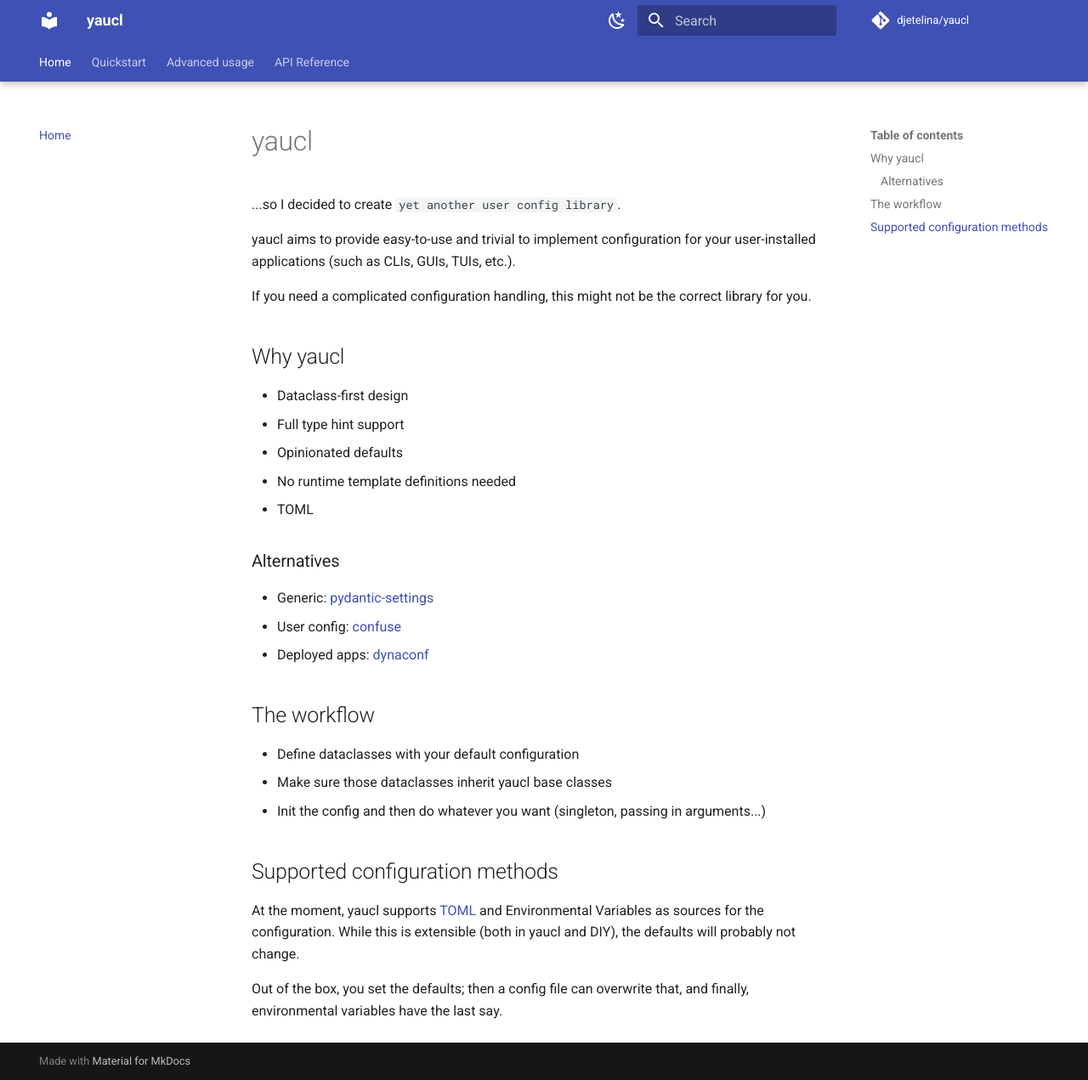
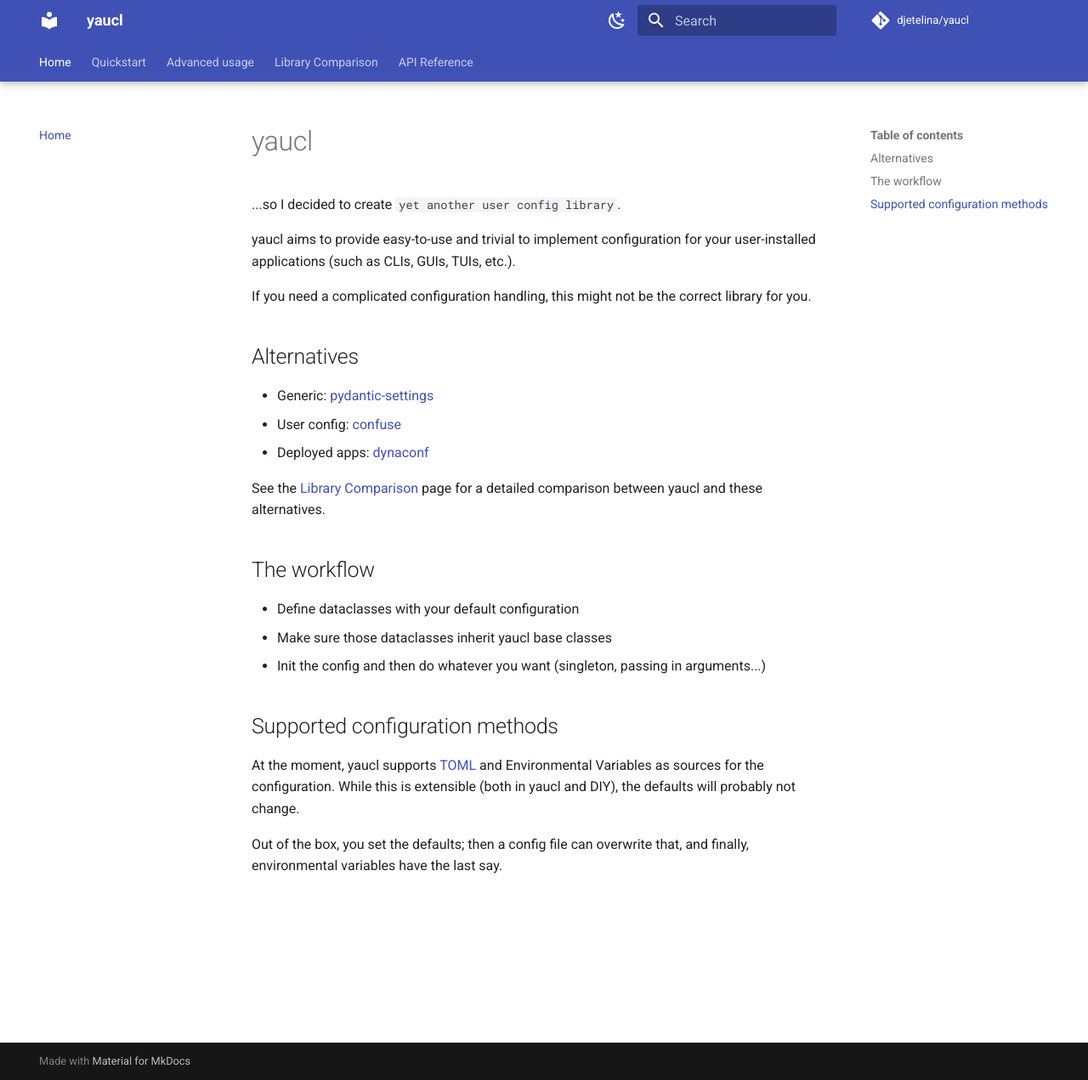
Before and after one commit to djetelina/yaucl, an MkDocs documentation site: the page built from docs/index.md, in a window 1280 px wide and 1271 px high. Shown: the whole window at 85% size. Built offline with MkDocs 1.6.1 and Material for MkDocs 9.7.7, drawn with Linux system fonts in a browser that asks for light colours; comment, search, counter and statistics services are not loaded.

Commit message:
doc(alternatives): add simple comparison table

```diff
--- a/docs/index.md
+++ b/docs/index.md
@@ -7,19 +7,13 @@
 
 If you need a complicated configuration handling, this might not be the correct library for you.
 
-## Why yaucl
-
-- Dataclass-first design
-- Full type hint support
-- Opinionated defaults
-- No runtime template definitions needed
-- TOML
-
-### Alternatives
+## Alternatives
 
 - Generic: [pydantic-settings](https://docs.pydantic.dev/latest/concepts/pydantic_settings/)
 - User config: [confuse](https://pypi.org/project/confuse/)
 - Deployed apps: [dynaconf](https://pypi.org/project/dynaconf/)
+
+See the [Library Comparison](comparison.md) page for a detailed comparison between yaucl and these alternatives.
 
 ## The workflow
 
--- a/mkdocs.yml
+++ b/mkdocs.yml
@@ -5,6 +5,7 @@
   - Home: index.md
   - Quickstart: quickstart.md
   - Advanced usage: advanced.md
+  - Library Comparison: comparison.md
   - API Reference: api.md
 theme:
   name: material
```
Also changed, not shown: README.md (+2 -0 lines), docs/comparison.md (added, +14 -0 lines).
